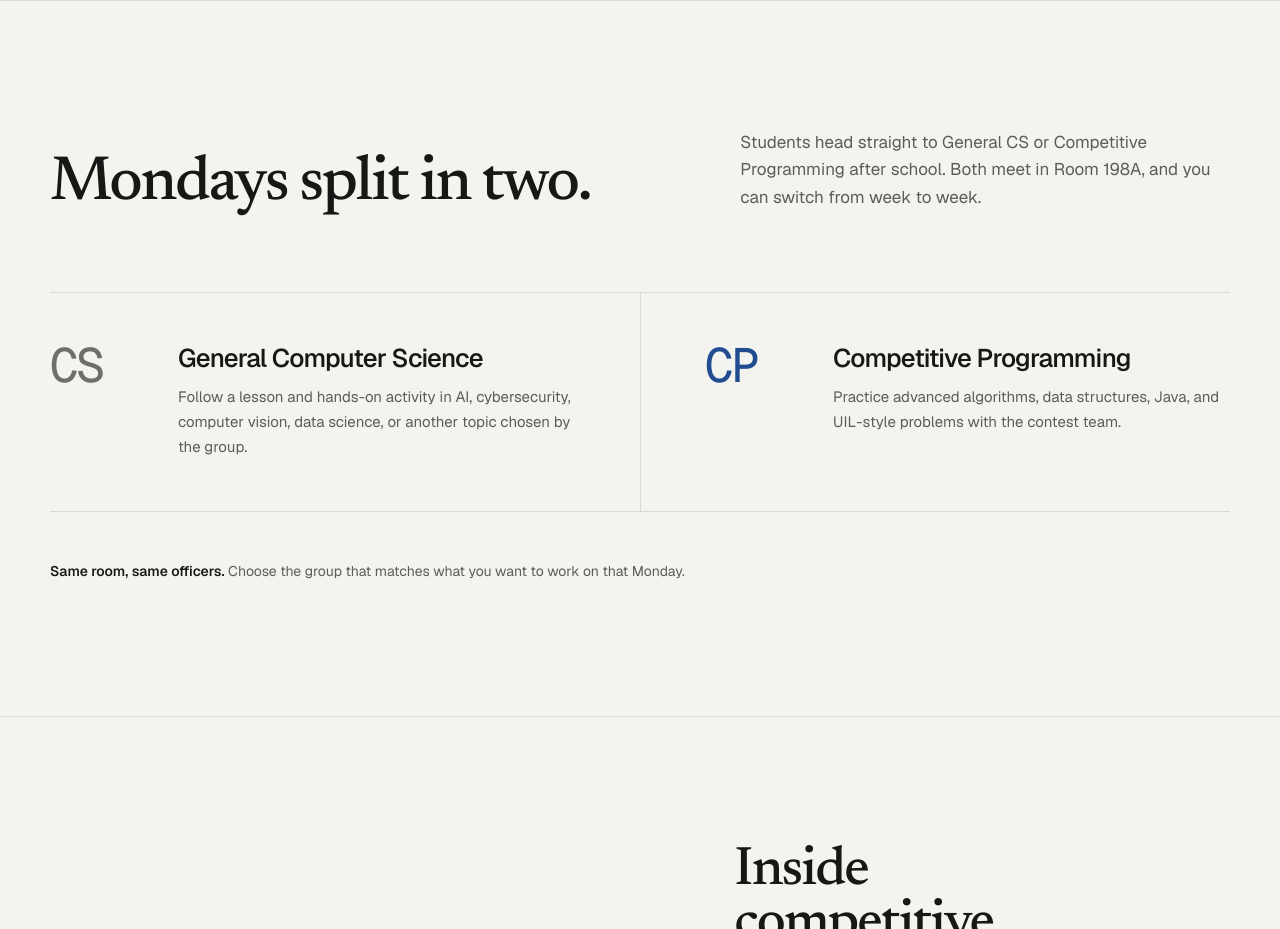
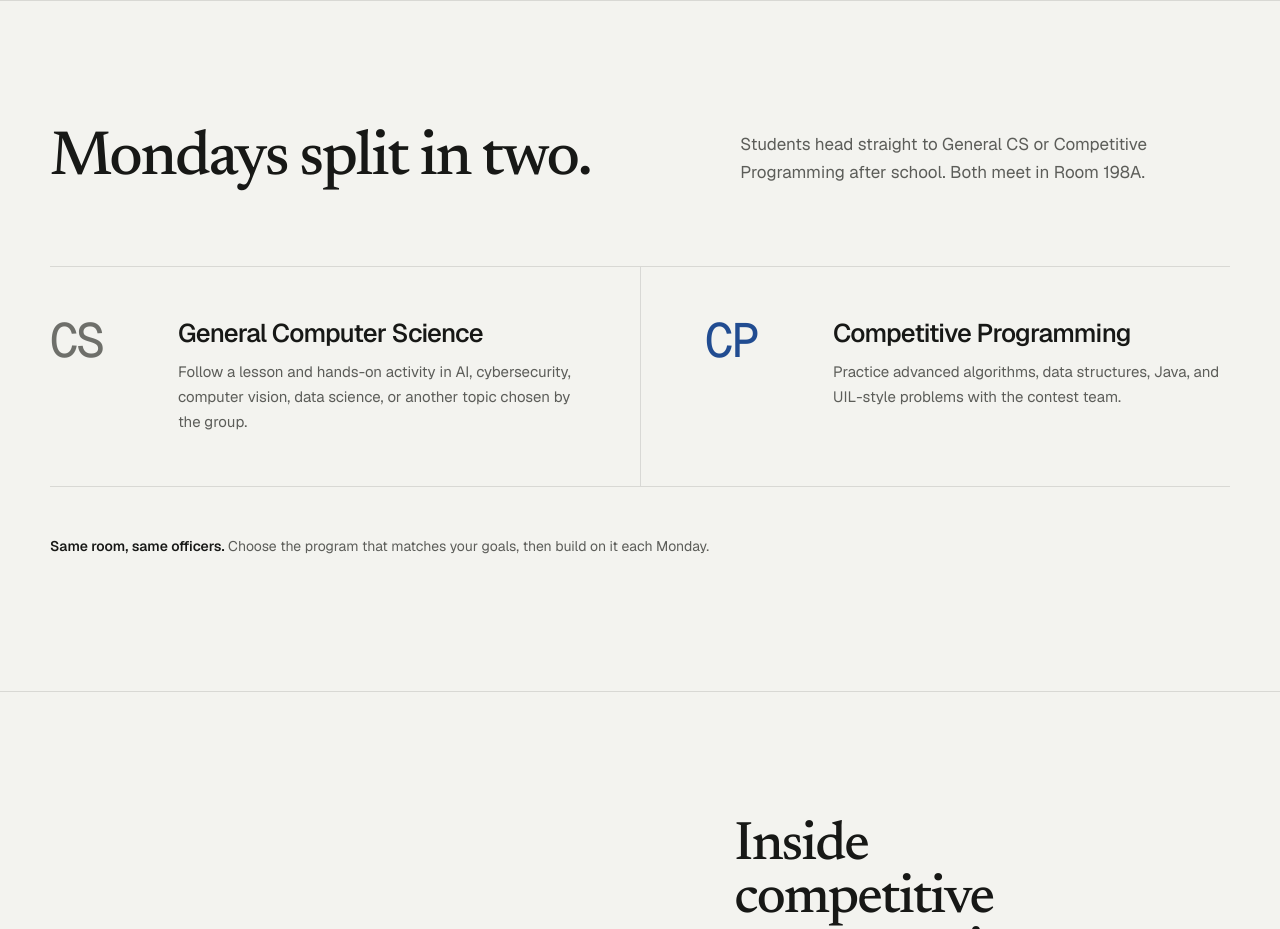
Before and after one commit to Zw96042/cs-website, a React (Vite) app: page / in a window 1280 px wide. Shown: the part 1380-2309 px from the top of the page. Built offline with nearby package versions, Linux system fonts and the light colour scheme.

Commit message:
fix: Encourage consistent program participation

```diff
--- a/src/components/JoinSection.jsx
+++ b/src/components/JoinSection.jsx
@@ -5,7 +5,7 @@ const questions = [
   },
   {
     question: "Do I have to choose one program?",
-    answer: "No. You can move between Competitive Programming and General CS whenever your goals or interests change.",
+    answer: "Choose the program that best matches your goals. Sticking with one track lets each week build on the last.",
   },
   {
     question: "What does Competitive Programming cover?",
--- a/src/components/ProgramSection.jsx
+++ b/src/components/ProgramSection.jsx
@@ -18,7 +18,7 @@ export default function ProgramSection() {
         <div className="program-heading">
           <h2 className="section-heading" id="program-heading">Mondays split in two.</h2>
           <p className="section-intro">
-            Students head straight to General CS or Competitive Programming after school. Both meet in Room 198A, and you can switch from week to week.
+            Students head straight to General CS or Competitive Programming after school. Both meet in Room 198A.
           </p>
         </div>
         <div className="program-choices">
@@ -32,7 +32,7 @@ export default function ProgramSection() {
             </article>
           ))}
         </div>
-        <p className="program-note"><strong>Same room, same officers.</strong> Choose the group that matches what you want to work on that Monday.</p>
+        <p className="program-note"><strong>Same room, same officers.</strong> Choose the program that matches your goals, then build on it each Monday.</p>
       </div>
     </section>
   );
```
